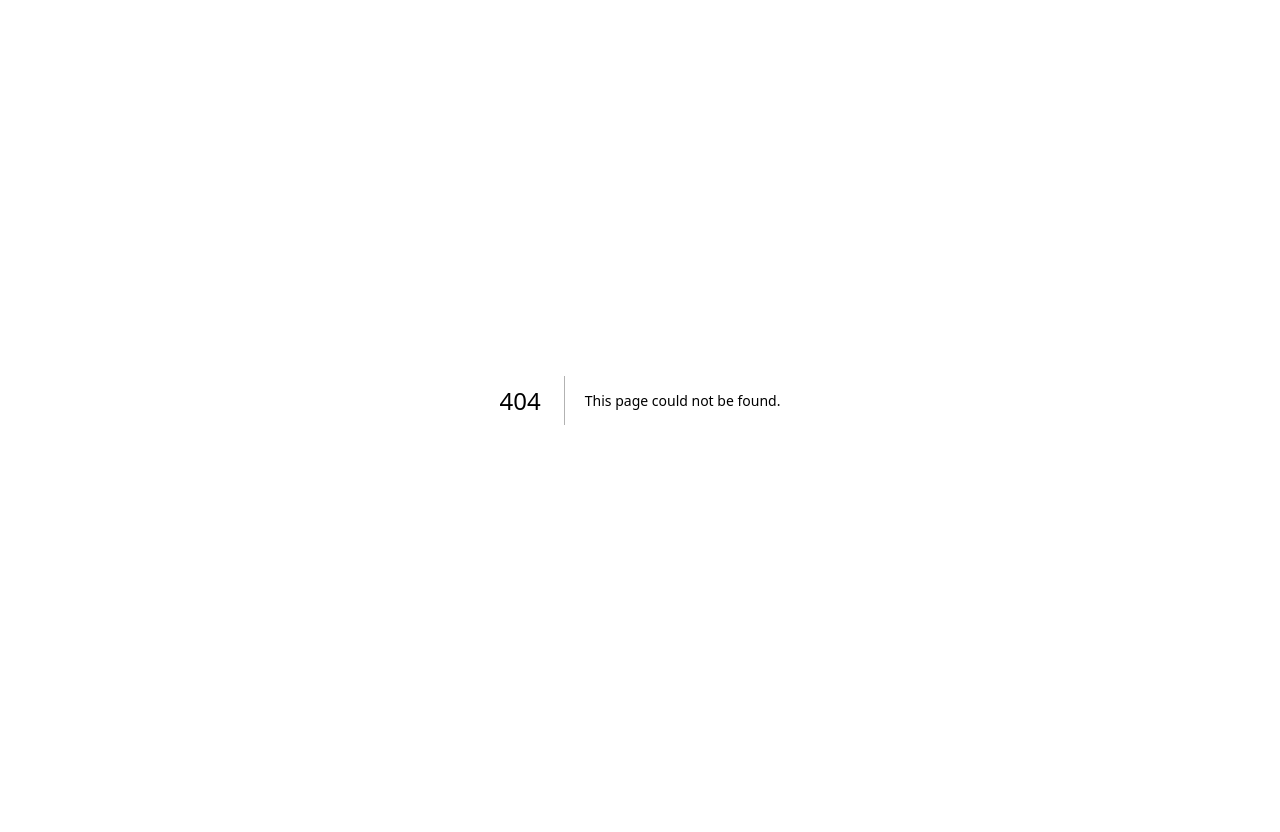
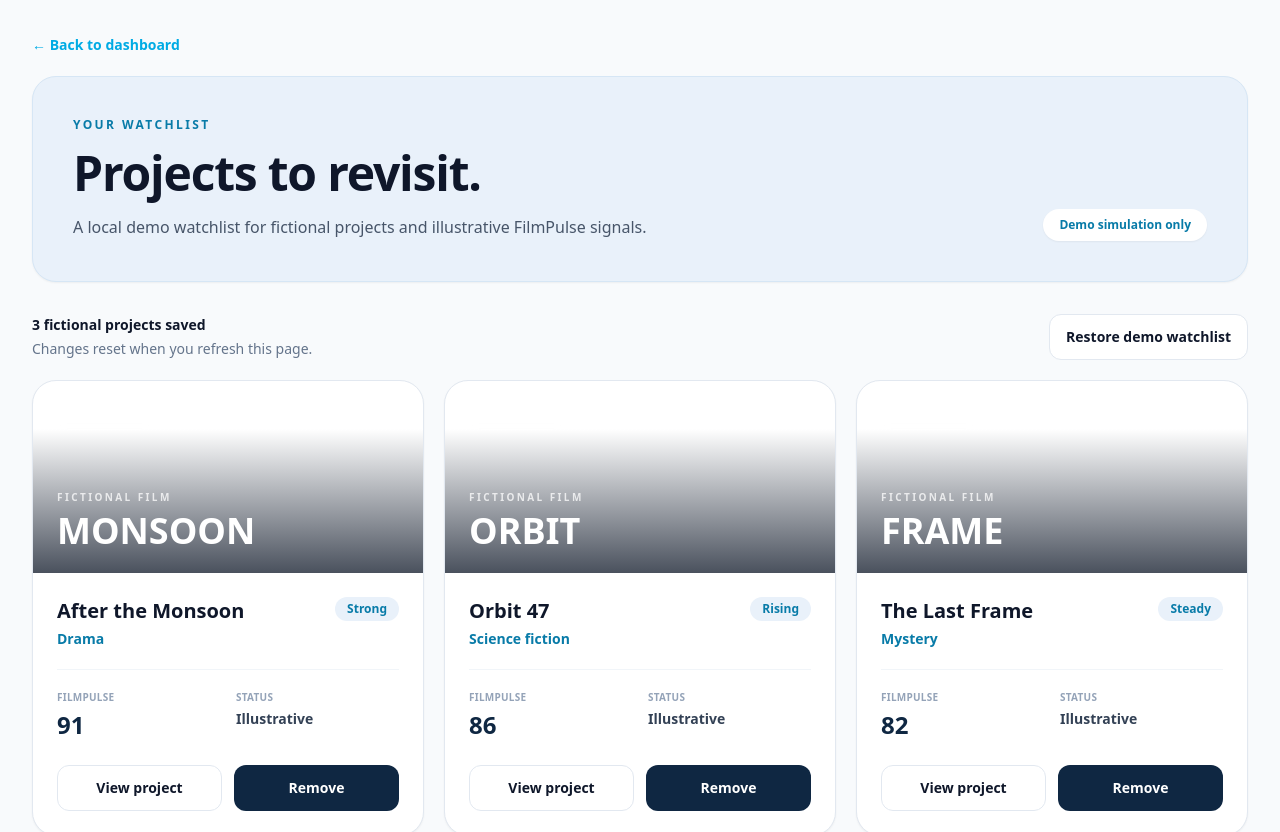
Before and after one commit to RakeshMalipeddi-06/filmtrade, a Next.js app: page /watchlist in a window 1280 px wide. Before the commit this address had no page. Shown: the top 832 px of the page. Before the commit the page ends 800 px from the top, so only its background shows below. Built offline with nearby package versions, Linux system fonts and the light colour scheme.

Commit message:
feat: add demo watchlist page

```diff
--- /dev/null
+++ b/src/app/watchlist/page.tsx
@@ -0,0 +1,174 @@
+"use client";
+
+import { useState } from "react";
+import { demoProjects } from "@/data/demoProjects";
+
+const defaultWatchlist = [
+  "after-the-monsoon",
+  "orbit-47",
+  "the-last-frame",
+];
+
+export default function WatchlistPage() {
+  const [watchlist, setWatchlist] = useState(defaultWatchlist);
+
+  const projects = demoProjects.filter((project) => watchlist.includes(project.slug));
+
+  function removeProject(slug: string) {
+    setWatchlist((current) => current.filter((item) => item !== slug));
+  }
+
+  function restoreWatchlist() {
+    setWatchlist(defaultWatchlist);
+  }
+
+  return (
+    <main className="min-h-screen bg-[#f8fafc] px-5 py-8 text-[#0f172a] sm:px-8">
+      <div className="mx-auto max-w-7xl">
+        <a href="/dashboard" className="text-sm font-black text-[#00ABE4]">
+          ← Back to dashboard
+        </a>
+
+        <section className="mt-5 rounded-3xl border border-[#d6e6f5] bg-[#e9f1fa] p-7 shadow-sm sm:p-10">
+          <div className="flex flex-col justify-between gap-5 sm:flex-row sm:items-end">
+            <div>
+              <p className="text-xs font-black uppercase tracking-[0.2em] text-[#087ba8]">
+                Your watchlist
+              </p>
+              <h1 className="mt-4 text-4xl font-black tracking-tight sm:text-5xl">
+                Projects to revisit.
+              </h1>
+              <p className="mt-4 max-w-2xl leading-7 text-slate-600">
+                A local demo watchlist for fictional projects and illustrative FilmPulse signals.
+              </p>
+            </div>
+            <span className="w-fit rounded-full bg-white px-4 py-2 text-xs font-black text-[#087ba8] shadow-sm">
+              Demo simulation only
+            </span>
+          </div>
+        </section>
+
+        <section className="mt-8 flex flex-wrap items-center justify-between gap-4">
+          <div>
+            <p className="text-sm font-black text-[#0f172a]">
+              {projects.length} fictional project{projects.length === 1 ? "" : "s"} saved
+            </p>
+            <p className="mt-1 text-sm text-slate-500">
+              Changes reset when you refresh this page.
+            </p>
+          </div>
+
+          <button
+            onClick={restoreWatchlist}
+            className="rounded-xl border border-slate-200 bg-white px-4 py-3 text-sm font-black transition hover:border-[#00ABE4] hover:bg-[#e9f1fa] hover:text-[#087ba8]"
+          >
+            Restore demo watchlist
+          </button>
+        </section>
+
+        {projects.length > 0 ? (
+          <section className="mt-5 grid gap-5 md:grid-cols-2 xl:grid-cols-3">
+            {projects.map((project) => (
+              <article
+                key={project.slug}
+                className="overflow-hidden rounded-3xl border border-slate-200 bg-white shadow-sm"
+              >
+                <div className={`relative h-48 overflow-hidden bg-gradient-to-br ${project.poster} p-6 text-white`}>
+                  <div className={`absolute -right-8 -top-8 h-40 w-40 ${project.glow} blur-2xl`} />
+                  <div className={`absolute -bottom-10 -left-10 h-36 w-36 ${project.shape}`} />
+                  <div className="absolute inset-0 bg-[linear-gradient(180deg,transparent_25%,rgba(4,14,31,0.72)_100%)]" />
+
+                  <div className="relative flex h-full flex-col justify-between">
+                    <div className="flex items-start justify-between gap-3">
+                      <span className="rounded-full border border-white/25 bg-white/10 px-3 py-1 text-[10px] font-black tracking-[0.15em] backdrop-blur-sm">
+                        WATCHLIST
+                      </span>
+                      <span className="rounded-full bg-white/15 px-3 py-1 text-[10px] font-black backdrop-blur-sm">
+                        {project.stage}
+                      </span>
+                    </div>
+
+                    <div>
+                      <p className="text-[10px] font-black tracking-[0.24em] text-white/75">FICTIONAL FILM</p>
+                      <p className="mt-2 text-4xl font-black leading-none">{project.artwork}</p>
+                    </div>
+                  </div>
+                </div>
+
+                <div className="p-6">
+                  <div className="flex items-start justify-between gap-3">
+                    <div>
+                      <h2 className="text-xl font-black">{project.title}</h2>
+                      <p className="mt-1 text-sm font-bold text-[#087ba8]">{project.genre}</p>
+                    </div>
+                    <span className="rounded-full bg-[#e9f1fa] px-3 py-1 text-xs font-black text-[#087ba8]">
+                      {project.momentum}
+                    </span>
+                  </div>
+
+                  <div className="mt-5 grid grid-cols-2 gap-4 border-t border-slate-100 pt-5">
+                    <div>
+                      <p className="text-[10px] font-black uppercase tracking-wide text-slate-400">FilmPulse</p>
+                      <p className="mt-1 text-2xl font-black text-[#0f2742]">{project.pulse}</p>
+                    </div>
+                    <div>
+                      <p className="text-[10px] font-black uppercase tracking-wide text-slate-400">Status</p>
+                      <p className="mt-1 text-sm font-black text-slate-700">Illustrative</p>
+                    </div>
+                  </div>
+
+                  <div className="mt-6 grid grid-cols-2 gap-3">
+                    <a
+                      href={`/projects/${project.slug}`}
+                      className="rounded-xl border border-slate-200 px-4 py-3 text-center text-sm font-black transition hover:border-[#00ABE4] hover:bg-[#e9f1fa] hover:text-[#087ba8]"
+                    >
+                      View project
+                    </a>
+                    <button
+                      onClick={() => removeProject(project.slug)}
+                      className="rounded-xl bg-[#0f2742] px-4 py-3 text-sm font-black text-white transition hover:bg-[#1a3c61]"
+                    >
+                      Remove
+                    </button>
+                  </div>
+                </div>
+              </article>
+            ))}
+          </section>
+        ) : (
+          <section className="mt-5 rounded-3xl border border-dashed border-slate-300 bg-white p-12 text-center">
+            <p className="text-xs font-black uppercase tracking-[0.2em] text-[#00ABE4]">
+              Watchlist empty
+            </p>
+            <h2 className="mt-4 text-3xl font-black">No fictional projects saved.</h2>
+            <p className="mx-auto mt-4 max-w-md leading-7 text-slate-600">
+              This is a local UI simulation. Restore the default watchlist or browse Discover to explore projects.
+            </p>
+            <div className="mt-7 flex flex-wrap justify-center gap-3">
+              <button
+                onClick={restoreWatchlist}
+                className="rounded-xl bg-[#00ABE4] px-5 py-3 text-sm font-black text-white transition hover:bg-[#008fbe]"
+              >
+                Restore demo watchlist
+              </button>
+              <a
+                href="/discover"
+                className="rounded-xl border border-slate-200 bg-white px-5 py-3 text-sm font-black transition hover:border-[#00ABE4] hover:text-[#087ba8]"
+              >
+                Browse projects
+              </a>
+            </div>
+          </section>
+        )}
+
+        <section className="mt-10 rounded-3xl bg-[#0f2742] p-7 text-white shadow-sm">
+          <p className="text-xs font-black uppercase tracking-[0.2em] text-sky-200">Demo notice</p>
+          <h2 className="mt-3 text-2xl font-black">This watchlist is local and illustrative.</h2>
+          <p className="mt-4 max-w-3xl leading-7 text-slate-300">
+            It does not represent investments, holdings, financial advice, real projects, or real user data. In Phase 2, this UI can connect to a database-backed mock user role.
+          </p>
+        </section>
+      </div>
+    </main>
+  );
+}
--- a/src/components/dashboard/DashboardSidebar.tsx
+++ b/src/components/dashboard/DashboardSidebar.tsx
@@ -3,7 +3,7 @@ const navigation = [
   { label: "Discover", href: "/discover" },
   { label: "Movies", href: "#" },
   { label: "FilmPulse", href: "/filmpulse" },
-  { label: "Watchlist", href: "#" },
+  { label: "Watchlist", href: "/watchlist" },
   { label: "Activity", href: "#" },
   { label: "Profile", href: "#" },
   { label: "Settings", href: "#" },
```
